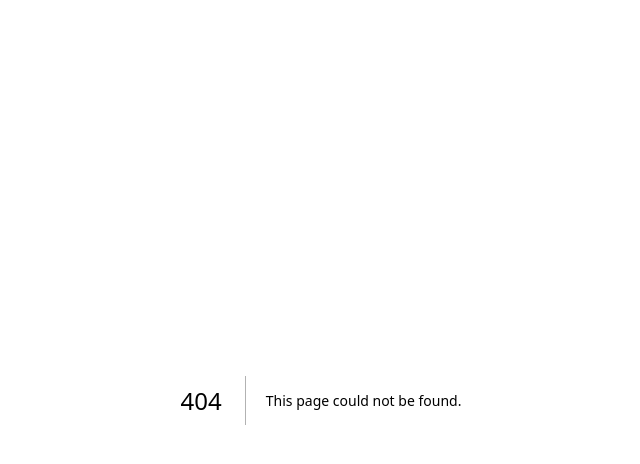
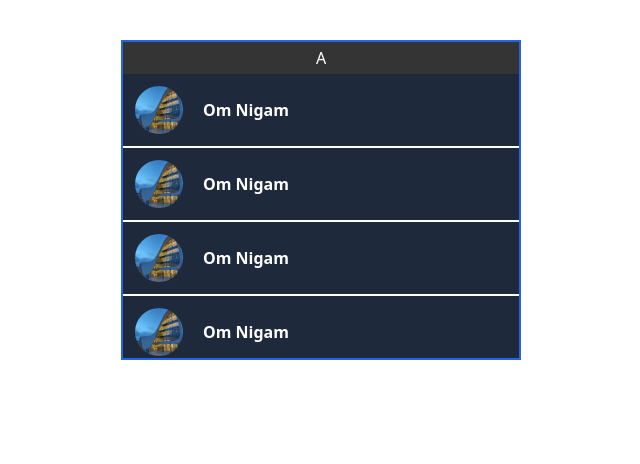
Before and after one commit to Omi1804/TailwindPlayground, a Next.js app: page /elements/position in a window 1280 px wide. Before the commit this address had no page. Shown: the top 464 px of the page, without its empty margins (319-959 px from the left). Built offline with nearby package versions, Linux system fonts and the light colour scheme.

Commit message:
adding positions

```diff
--- /dev/null
+++ b/src/pages/elements/position.tsx
@@ -0,0 +1,123 @@
+import React from "react";
+
+const position = () => {
+  return (
+    <div className="w-[25rem] h-[20rem] relative overflow-auto border-[2px] border-blue-600 mx-auto my-10">
+      <div>
+        <div className=" text-white py-1 sticky top-0 text-center bg-[#000000cb]">
+          A
+        </div>
+        <div>
+          <div className="flex border-b-2 border-b-white items-center p-3 bg-[#1E293B] gap-5 text-white">
+            <img
+              src="/img1.jpg"
+              className="w-[3rem] h-[3rem] rounded-full"
+              alt=""
+            />
+            <strong>Om Nigam</strong>
+          </div>
+          <div className="flex border-b-2 border-b-white items-center p-3 bg-[#1E293B] gap-5 text-white">
+            <img
+              src="/img1.jpg"
+              className="w-[3rem] h-[3rem] rounded-full"
+              alt=""
+            />
+            <strong>Om Nigam</strong>
+          </div>
+          <div className="flex border-b-2 border-b-white items-center p-3 bg-[#1E293B] gap-5 text-white">
+            <img
+              src="/img1.jpg"
+              className="w-[3rem] h-[3rem] rounded-full"
+              alt=""
+            />
+            <strong>Om Nigam</strong>
+          </div>
+          <div className="flex border-b-2 border-b-white items-center p-3 bg-[#1E293B] gap-5 text-white">
+            <img
+              src="/img1.jpg"
+              className="w-[3rem] h-[3rem] rounded-full"
+              alt=""
+            />
+            <strong>Om Nigam</strong>
+          </div>
+        </div>
+        <div className=" text-white py-1 sticky top-0 text-center bg-[#000000cb]">
+          B
+        </div>
+        <div>
+          <div className="flex border-b-2 border-b-white items-center p-3 bg-[#1E293B] gap-5 text-white">
+            <img
+              src="/img1.jpg"
+              className="w-[3rem] h-[3rem] rounded-full"
+              alt=""
+            />
+            <strong>Om Nigam</strong>
+          </div>
+          <div className="flex border-b-2 border-b-white items-center p-3 bg-[#1E293B] gap-5 text-white">
+            <img
+              src="/img1.jpg"
+              className="w-[3rem] h-[3rem] rounded-full"
+              alt=""
+            />
+            <strong>Om Nigam</strong>
+          </div>
+          <div className="flex border-b-2 border-b-white items-center p-3 bg-[#1E293B] gap-5 text-white">
+            <img
+              src="/img1.jpg"
+              className="w-[3rem] h-[3rem] rounded-full"
+              alt=""
+            />
+            <strong>Om Nigam</strong>
+          </div>
+          <div className="flex border-b-2 border-b-white items-center p-3 bg-[#1E293B] gap-5 text-white">
+            <img
+              src="/img1.jpg"
+              className="w-[3rem] h-[3rem] rounded-full"
+              alt=""
+            />
+            <strong>Om Nigam</strong>
+          </div>
+        </div>
+        <div className=" text-white py-1 sticky top-0 text-center bg-[#000000cb]">
+          C
+        </div>
+        <div>
+          <div className="flex border-b-2 border-b-white items-center p-3 bg-[#1E293B] gap-5 text-white">
+            <img
+              src="/img1.jpg"
+              className="w-[3rem] h-[3rem] rounded-full"
+              alt=""
+            />
+            <strong>Om Nigam</strong>
+          </div>
+          <div className="flex border-b-2 border-b-white items-center p-3 bg-[#1E293B] gap-5 text-white">
+            <img
+              src="/img1.jpg"
+              className="w-[3rem] h-[3rem] rounded-full"
+              alt=""
+            />
+            <strong>Om Nigam</strong>
+          </div>
+          <div className="flex border-b-2 border-b-white items-center p-3 bg-[#1E293B] gap-5 text-white">
+            <img
+              src="/img1.jpg"
+              className="w-[3rem] h-[3rem] rounded-full"
+              alt=""
+            />
+            <strong>Om Nigam</strong>
+          </div>
+          <div className="flex border-b-2 border-b-white items-center p-3 bg-[#1E293B] gap-5 text-white">
+            <img
+              src="/img1.jpg"
+              className="w-[3rem] h-[3rem] rounded-full"
+              alt=""
+            />
+            <strong>Om Nigam</strong>
+          </div>
+        </div>
+      </div>
+    </div>
+  );
+};
+
+export default position;
```
